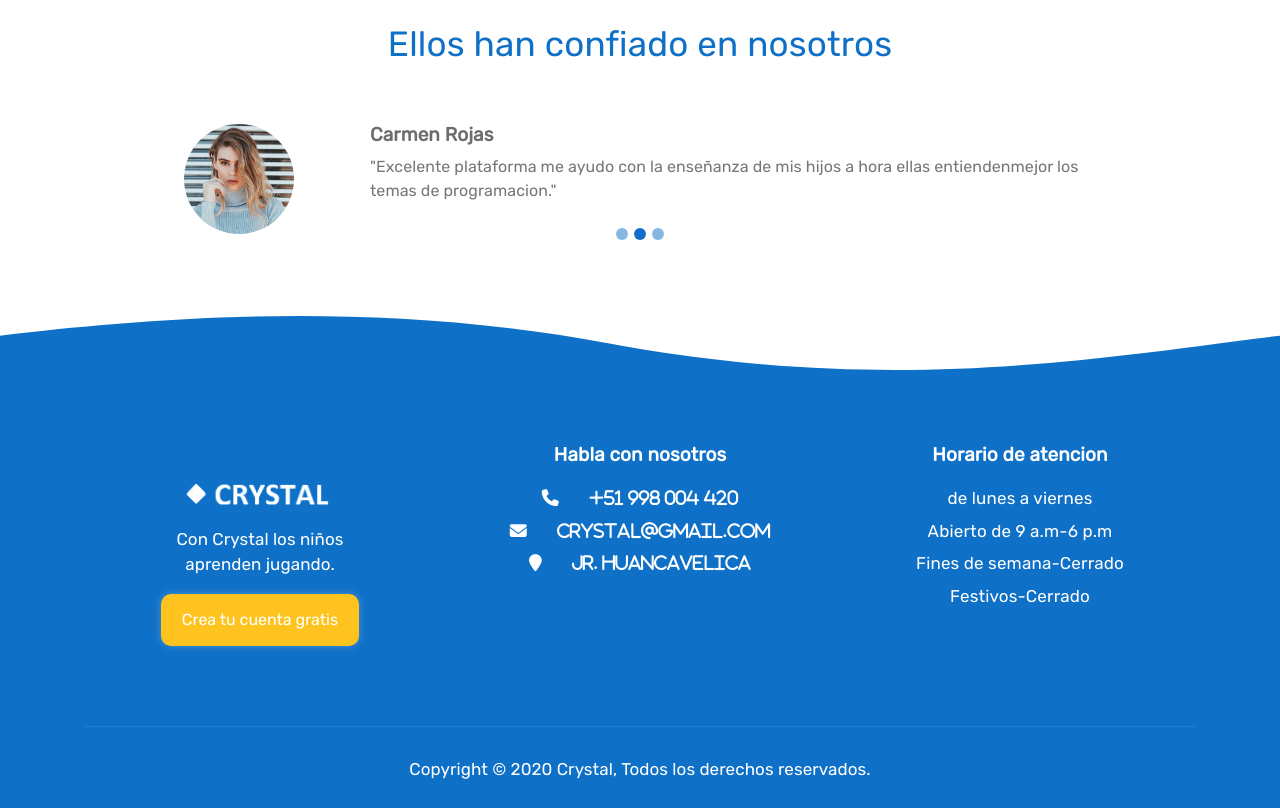
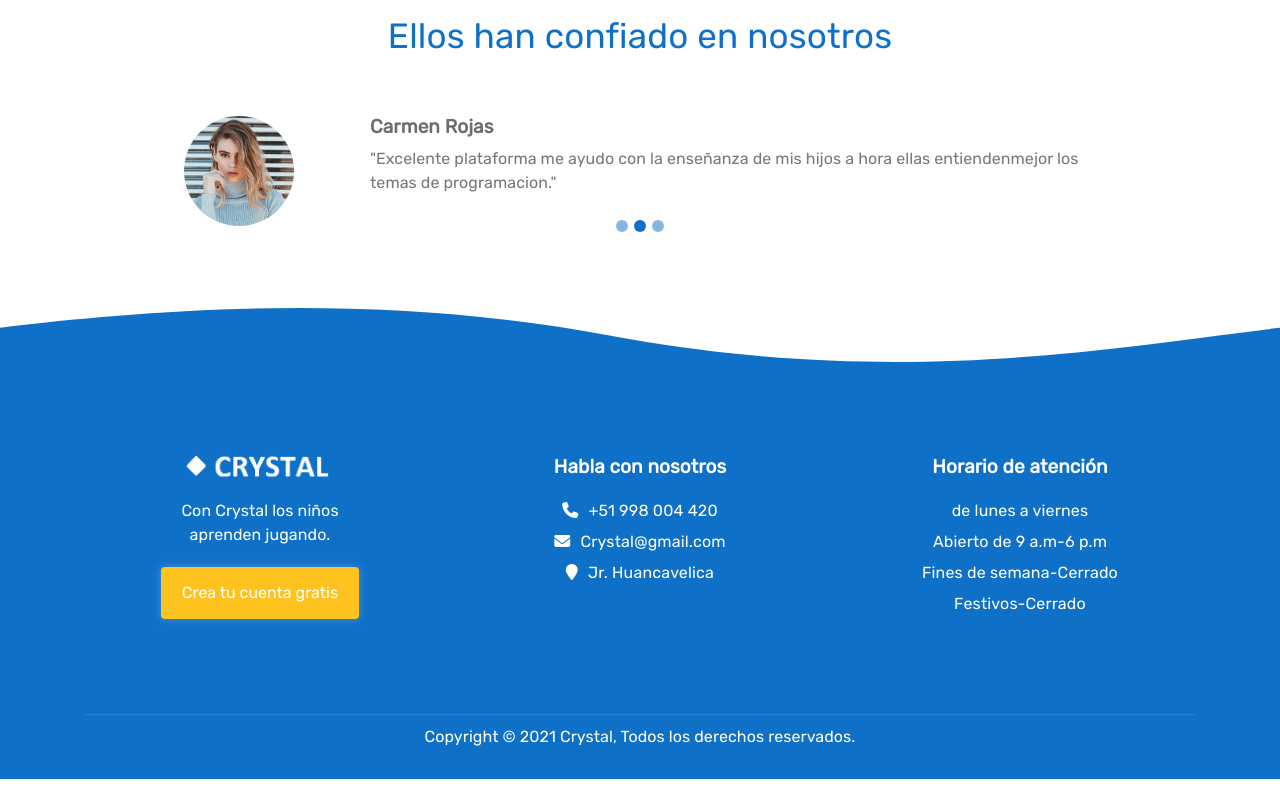
Before and after one commit to kelydev/crystal-Code, a website: page index.html in a window 1280 px wide. Shown: the part 1933-2741 px from the top of the page. After the commit the page ends 2712 px from the top, so only its background shows below. Drawn offline with nearby package versions, Linux system fonts and the light colour scheme.

Commit message:
Refactorizacion del footer

```diff
--- a/index.html
+++ b/index.html
@@ -241,11 +241,9 @@
         </div>-->
     </section>
     <footer>
-        <div class="footer__svg" >
-            <svg version="1.1" class="footer__svg--secondary" xmlns="http://www.w3.org/2000/svg" xmlns:xlink="http://www.w3.org/1999/xlink" x="0px" y="0px" viewBox="0 0 1440 126" xml:space="preserve" preserveAspectRatio="none slice">
-                <path class="st0" d="M685.6,38.8C418.7-11.1,170.2,9.9,0,30v96h1440V30C1252.7,52.2,1010,99.4,685.6,38.8z"></path>
-            </svg>
-        </div>
+        <svg version="1.1" class="footer__svg--secondary" xmlns="http://www.w3.org/2000/svg" xmlns:xlink="http://www.w3.org/1999/xlink" x="0px" y="0px" viewBox="0 0 1440 126" xml:space="preserve" preserveAspectRatio="none slice">
+            <path class="st0" d="M685.6,38.8C418.7-11.1,170.2,9.9,0,30v96h1440V30C1252.7,52.2,1010,99.4,685.6,38.8z"></path>
+        </svg>
         <div class=" footer">
             <div class="container">
                 <div class="row footer__top">
@@ -253,7 +251,7 @@
                         <a href="index.html">
                             <img src="img/logo.png" alt="Crystal">
                         </a>
-                        <p>Con Crystal los niños <br> aprenden jugando.</p>
+                        <p class="texto">Con Crystal los niños <br> aprenden jugando.</p>
                         <button type="button" class="btn btnCuenta">Crea tu cuenta gratis</button>
                     </div>
                     <div class="col-md-4 text-center footer__top--contacto">
@@ -265,7 +263,7 @@
                         </ul>
                     </div>
                     <div class="col-md-4 text-center">
-                        <h4>Horario de atencion</h4>
+                        <h4>Horario de atención</h4>
                         <ul>
                             <li>de lunes a viernes</li>
                             <li>Abierto de 9 a.m-6 p.m</li>
@@ -275,7 +273,7 @@
                     </div>
                 </div>
                 <div class="footer__bottom text-center">
-                    <p>Copyright © 2020 Crystal, Todos los derechos reservados.</p>
+                    <p clas="footer__botom--texto">Copyright © 2021 Crystal, Todos los derechos reservados.</p>
                 </div>
             </div>
         </div>
--- a/scss/_base.scss
+++ b/scss/_base.scss
@@ -67,8 +67,8 @@ h5 {
 }
 
 p {
-    font-size: 17px;
-    color:#777777;
+    font-size: 16px;
+    color: $color-texto;
     font-weight: 400;
     line-height: 1.5;
     letter-spacing: .005em;
--- a/scss/_blog.scss
+++ b/scss/_blog.scss
@@ -31,8 +31,5 @@ BLOG
             color: $color-primary;
             font-size: 19px;
         }
-        &--decripcion {
-            font-size: 16px;
-        }
     }
 }
--- a/scss/_footer.scss
+++ b/scss/_footer.scss
@@ -8,46 +8,60 @@ FOOTER
 .footer {
     background-color: $color-primary;
     &__top {
-        padding-top:20px;
-        margin-bottom: 80px;
+        padding-top:40px;
+        margin-bottom: 60px;
         &--logo{
-            padding-top: 40px;
             img {
                 max-height: 26px;
                 text-align: center;
+                margin-bottom: 20px;
             }
+            margin-bottom: 35px;
         }
+        &--contacto {
+            li {
+                a {
+                    padding-left: 10px;
+                    text-decoration: none;
+                    font-family: $font-primary;
+                    font-weight: 400;
+                }
+                a:hover {
+                    color: $color-secondary;
+                }
+            }
+            margin-bottom: 21px;
+        }
+
         ul {
             list-style-type: none;
             li {
-                font-size: 17px;
+                font-size: 16px;
                 margin: 7px;
             }
         }
-        .btn {
-            color: #ffffff;
-            border-radius: 10px;
+        .btnCuenta {
+            color: $color-white;
             padding: 13px 20px;
             background-color: $color-secondary;
             box-shadow: 0px 0px 10px rgba(255, 255, 255, 0.25);
         }
         .btnCuenta:hover {
-            background: #ffffff;
+            background:$color-white;
             color: $color-primary;
         }
         h4 {
             padding-bottom: 10px;
         }
-        &--contacto li a {
-            padding-left: 30px;
-        }
+
     }
-    p {
-        padding-top: 20px;
-        color: white;
-    }
+
     &__bottom {
         border-top: 1px solid rgba(255, 255, 255, 0.1);
         padding: 10px;
     }
+    p {
+        color: $color-white;
+        margin: 0px 0px 20px;
+    }
 }
--- a/scss/_juegos.scss
+++ b/scss/_juegos.scss
@@ -32,9 +32,6 @@ JUEGOS
             color: $color-primary;
             font-size: 19px;
         }
-        &--descripcion {
-            font-size: 16px;
-        }
         img {
             border-top-right-radius: 5px;
             border-top-left-radius: 5px;
--- a/scss/_preguntas-frecuentes.scss
+++ b/scss/_preguntas-frecuentes.scss
@@ -31,8 +31,5 @@ PREGUNTAS
             color: $color-primary;
             font-size: 19px;
         }
-        &--p {
-            font-size: 16px;
-        }
     }
 }
--- a/scss/_sobre-nosotros.scss
+++ b/scss/_sobre-nosotros.scss
@@ -38,9 +38,6 @@ ORGANIZACION
             color: $color-primary;
             font-size: 19px;
         }
-        &--decripcion {
-            font-size: 16px;
-        }
     }
 }
 /*------------------------------------------------------------------
```
Also changed, not shown: pages/blog.html (+2 -2 lines), pages/juegos.html (+6 -6 lines), pages/preguntasfrecuentes.html (+4 -4 lines), pages/sobrenosotros.html (+2 -2 lines), css/estilo.css.
